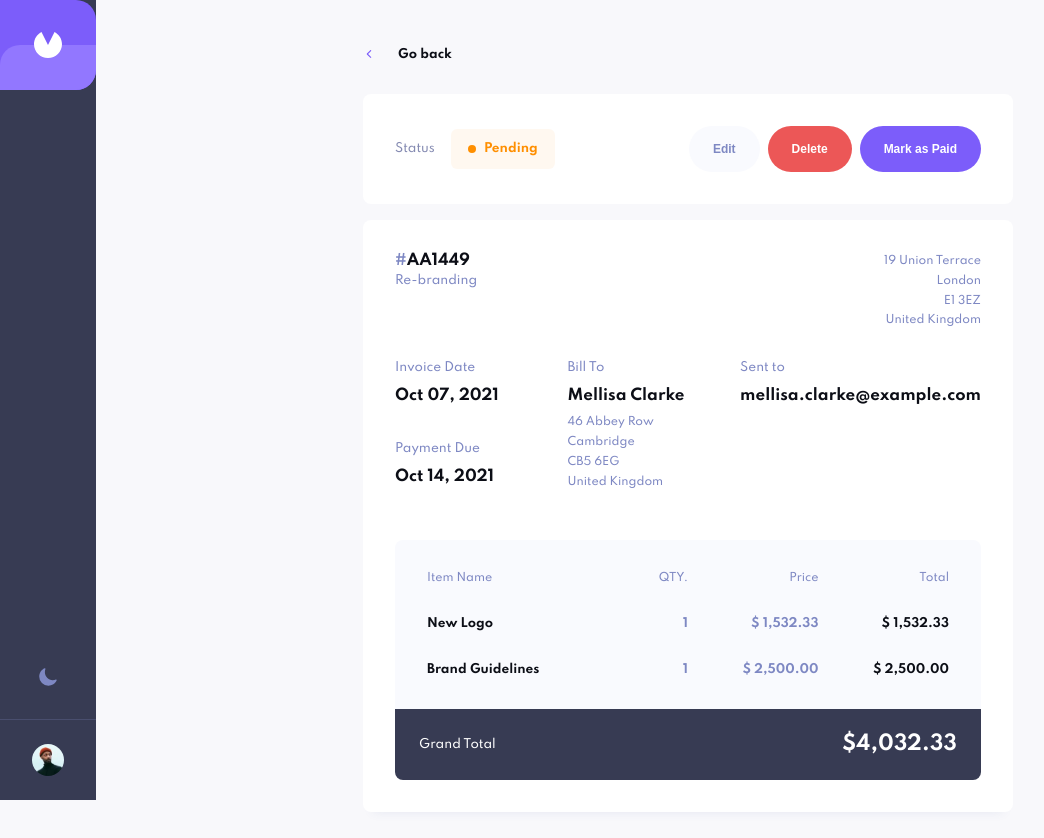
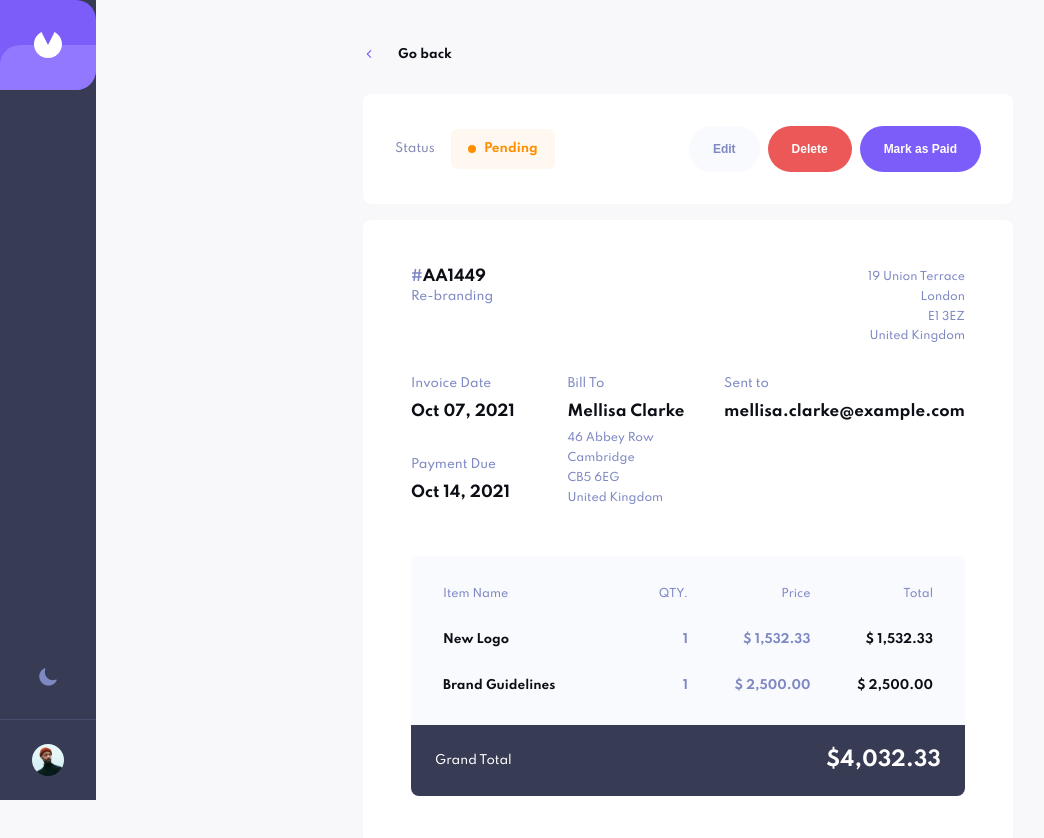
Before and after one commit to russell2231/invoice-app_v2, a React (Create React App) app: page /invoice/AA1449 in a window 1280 px wide. Shown: the top 838 px of the page, without its empty margins (0-1044 px from the left). Built offline with nearby package versions, Linux system fonts and the light colour scheme.

Commit message:
Fix minor design flaws

```diff
--- a/src/components/InvoiceInfo/InvoiceInfo.module.css
+++ b/src/components/InvoiceInfo/InvoiceInfo.module.css
@@ -240,3 +240,9 @@
 		color: #7e88c3;
 	}
 }
+
+@media screen and (min-width: 1024px) {
+	.container {
+		padding: 48px;
+	}
+}
--- a/src/components/InvoiceSelect/InvoiceSelect.module.css
+++ b/src/components/InvoiceSelect/InvoiceSelect.module.css
@@ -54,7 +54,7 @@
 	}
 
 	.control {
-		grid-template-columns: auto 0.5fr 0.7fr;
+		grid-template-columns: auto 0.5fr 1fr;
 		padding: 32px;
 		gap: 16px;
 	}
```
